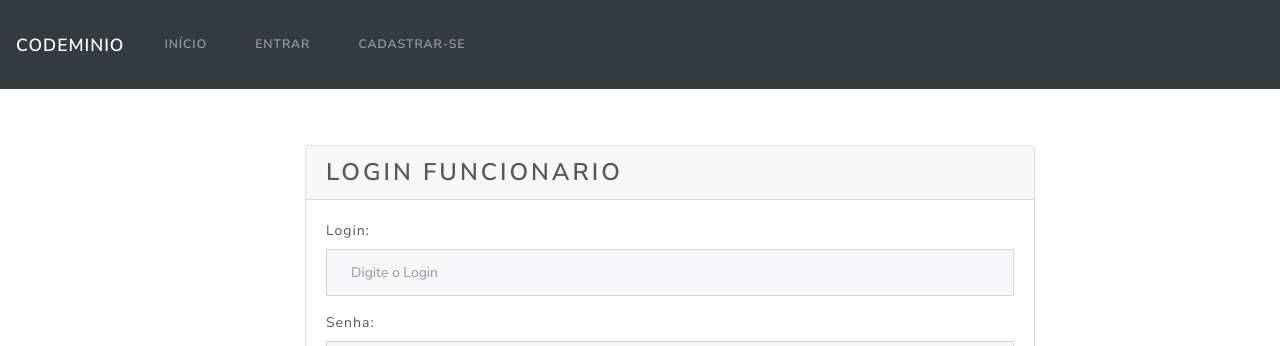
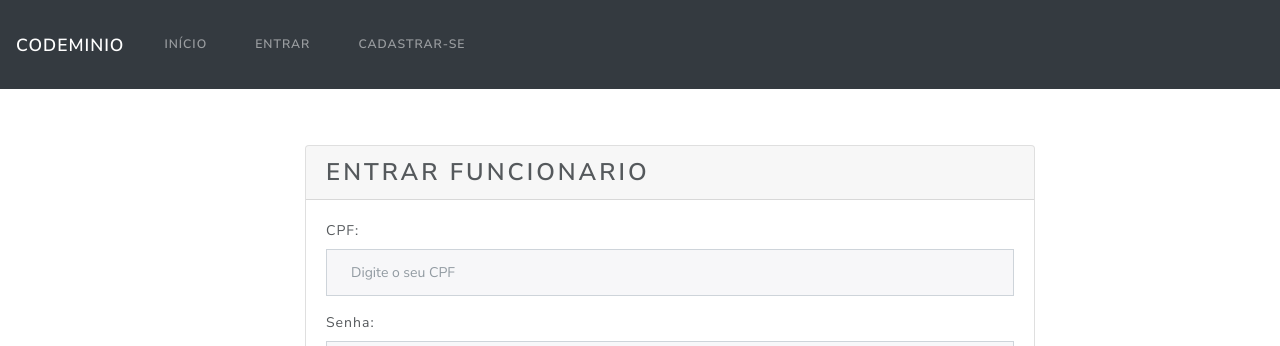
Before and after one commit to victorhugofr/codeminioReact, a React (Create React App) app: page /loginFuncionario in a window 1280 px wide. Shown: the top 346 px of the page. Built offline with nearby package versions, Linux system fonts and the light colour scheme.

Commit message:
ajustando nomes
ajustando nomes

```diff
--- a/src/views/funcionario/loginFuncionario.js
+++ b/src/views/funcionario/loginFuncionario.js
@@ -57,14 +57,14 @@ class LoginFuncionario extends React.Component{
         return(
             <div className="col-md-8" style={{position: 'relative', left: '220px'}}>
             <div className="bs-docs-section">
-                <Card title="Login funcionario">
+                <Card title="Entrar funcionario">
                     <div className="row">
                         <div className="col-lg-12">
                             <div className="bs-component">
                                 <fieldset>
-                                    <FormGroup label="Login: " htmlFor="inputLogin">
+                                    <FormGroup label="CPF: " htmlFor="inputLogin">
                                         <input type="text" className="form-control" id="inputLogin" value={this.state.login}
-                                               onChange={e=>this.setState({login: e.target.value})} aria-describedby="loginHelp" placeholder="Digite o Login"/>
+                                               onChange={e=>this.setState({login: e.target.value})} aria-describedby="loginHelp" placeholder="Digite o seu CPF"/>
                                     </FormGroup>
 
                                     <FormGroup label="Senha: " htmlFor="inputPassword">
--- a/src/views/morador/loginMorador.js
+++ b/src/views/morador/loginMorador.js
@@ -66,9 +66,9 @@ class LoginMorador extends React.Component{
                         <div className="col-lg-12">
                             <div className="bs-component">
                                 <fieldset>
-                                    <FormGroup label="Login: " htmlFor="inputLogin">
+                                    <FormGroup label="CPF: " htmlFor="inputLogin">
                                         <input type="text" className="form-control" id="inputLogin" value={this.state.login}
-                                                onChange={e=>this.setState({login: e.target.value})} aria-describedby="loginHelp" placeholder="Digite o Login"/>
+                                                onChange={e=>this.setState({login: e.target.value})} aria-describedby="loginHelp" placeholder="Digite o seu CPF"/>
                                      </FormGroup>
 
                                     <FormGroup label="Senha: " htmlFor="inputPassword">
```
